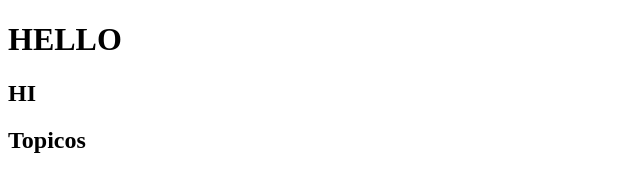
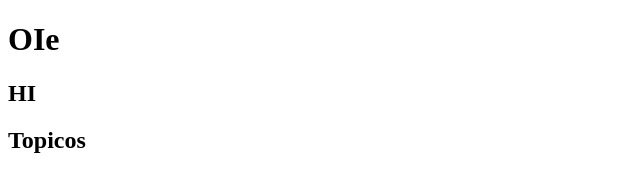
Before and after one commit to sherlockCodec/Topicos-Especiais-Fatec, a plain HTML site: page index.html in a window 1280 px wide. Shown: the whole page, without its empty margins (0-640 px from the left). Drawn offline with Linux system fonts and the light colour scheme.

Commit message:
Repaginado

```diff
--- a/index.html
+++ b/index.html
@@ -5,7 +5,7 @@
     <meta charset="utf-8">
   </head>
   <body>
-    <h1>HELLO</h1>
+    <h1>OIe</h1>
     <h2>HI</h2>
     <h2>Topicos</h2>
   </body>
```
